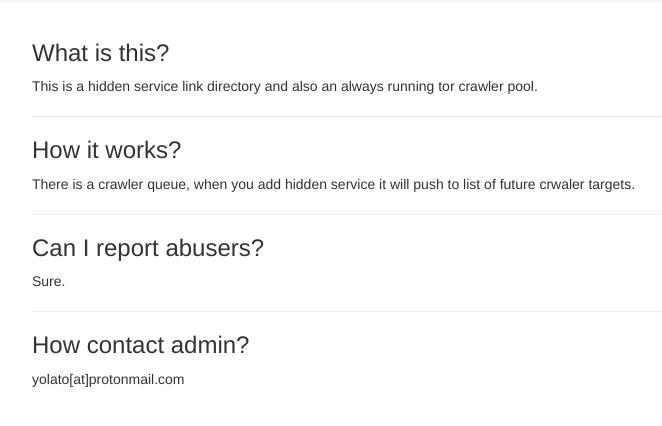
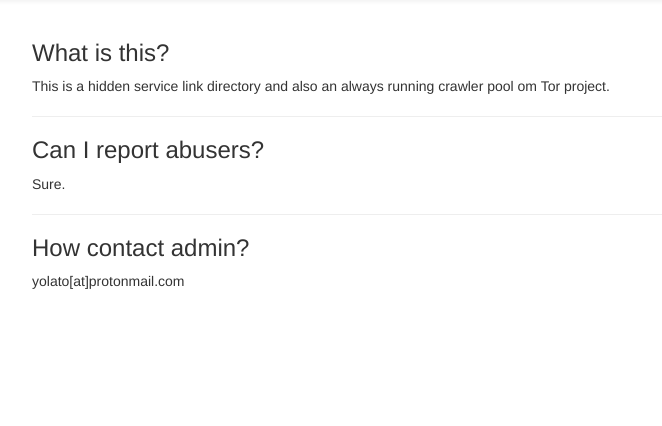
Before and after one commit to teal33t/poopak, a Python web app: template application/web/templates/faq.html in a window 1280 px wide. Shown: the part 52-478 px from the top of the page, without its empty margins (53-715 px from the left). Run offline with Jinja, Linux system fonts and the light colour scheme; the template is opened without the code that fills it, so the values that code supplies are empty, except form fields; form fields are guessed from the names that the template uses.

Commit message:
export csv, borken links, faq

```diff
--- a/application/web/filters.py
+++ b/application/web/filters.py
@@ -1,9 +1,11 @@
 from . import app
 
+from pytz import timezone
 
 @app.template_filter('datetimeformat')
 def datetimeformat(value, format='%d-%m-%Y - %H:%M:%S'):
     if value:
+        value = value.replace(tzinfo=timezone('UTC'))
         return value.strftime(format)
 
 @app.template_filter('limitbody')
--- a/application/web/templates/directory.html
+++ b/application/web/templates/directory.html
@@ -5,6 +5,7 @@
     <div class="col-md-12">
         <a class="btn btn-success" href="{{url_for('search.directory')}}">Alive onion pages [HTTP 200]</a>
         <a class="btn btn-info" href="{{url_for('search.directory_all')}}">ALL</a>
+        <a class="btn btn-info" href="{{url_for('search.export_all')}}">Export .csv [HTTP 200]</a>
       <h4 class="text-center">
         Total found {{all_count}}
       </h4>
@@ -13,7 +14,7 @@
             {% for item in results: %}
             <li>
                 {% if item.title %}
-                <a target="_blank" href="{{item.url}}">
+                <a target="_blank" href="http://{{item.url}}">
                     <span class="highlight">{{item.title}}</span>
 
                 </a>
--- a/application/web/templates/faq.html
+++ b/application/web/templates/faq.html
@@ -6,14 +6,7 @@
 
     <h3>What is this?</h3>
         <p>
-             This is a hidden service link directory and also an always running tor crawler pool.
-        </p>
-        <hr>
-        <h3>
-            How it works?
-        </h3>
-        <p>
-            There is a crawler queue, when you add hidden service it will push to list of future crwaler targets.
+             This is a hidden service link directory and also an always running crawler pool om Tor project.
         </p>
         <hr>
         <h3>
```
Also changed, not shown: application/web/search/views.py (+11 -1 lines).
